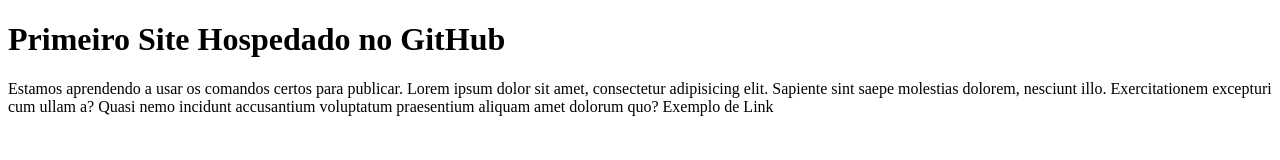
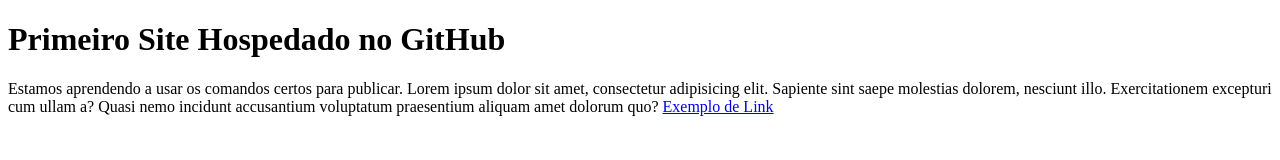
Before and after one commit to Evelynsampaio/primeiro_site, a plain HTML site: page index.html in a window 1280 px wide. Drawn offline with Linux system fonts and the light colour scheme.

Commit message:
Criação de links

```diff
--- a/index.html
+++ b/index.html
@@ -10,7 +10,7 @@
     <h1>Primeiro Site Hospedado no GitHub</h1>
     <p>Estamos aprendendo a usar os comandos certos para publicar.
         Lorem ipsum dolor sit amet, consectetur adipisicing elit. Sapiente sint saepe molestias dolorem, nesciunt illo. Exercitationem excepturi cum ullam a? Quasi nemo incidunt accusantium voluptatum praesentium aliquam amet dolorum quo?
-        <a href="segundapágina.html"></a>Exemplo de Link
+        <a href="segundapágina.html">Exemplo de Link</a>
 
     </p>
 </body>
```
